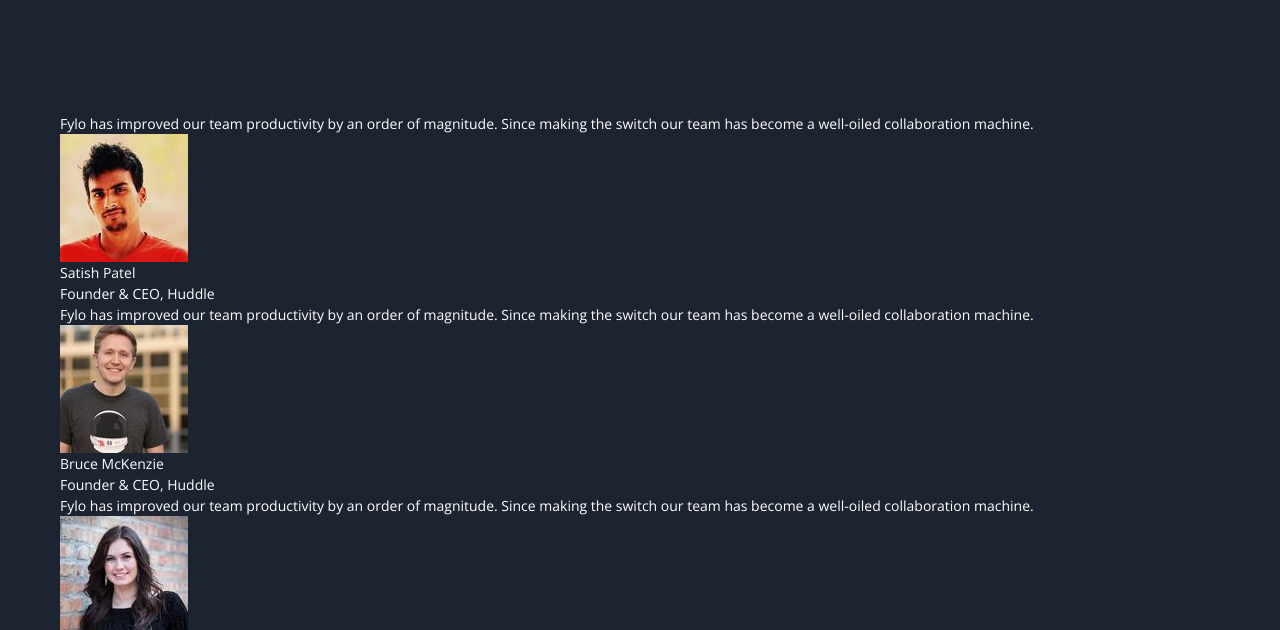
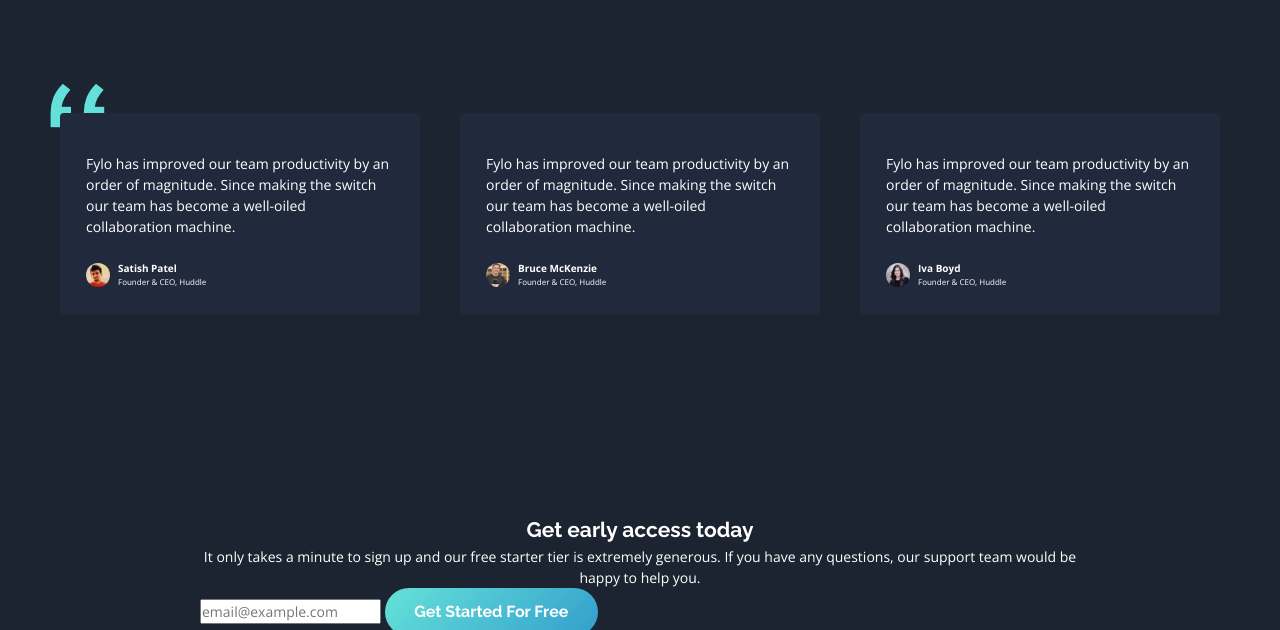
Before and after one commit to karolbanat/fylo-dark-theme-landing-page, a website: page index.html in a window 1280 px wide. Shown: the part 2350-2980 px from the top of the page. Drawn offline with nearby package versions, Linux system fonts and the light colour scheme.

Commit message:
Testimonials section

```diff
--- a/index.html
+++ b/index.html
@@ -108,13 +108,13 @@
       </section>
     </div>
 
-    <div class="container container--medium">
-      <section class="testimonials">
+    <div class="container container--medium" style="--padding-inline: 4.8rem">
+      <section class="testimonials-margin-bottom">
         <h2 class="visually-hidden">What others say about us</h2>
         <ul class="testimonials-grid">
           <!-- testimonial 1 -->
           <li>
-            <figure class="testimonial">
+            <figure class="testimonial testimonial--quotes">
               <blockquote class="testimonial__quote">
                 <p>Fylo has improved our team productivity by an order of magnitude. Since making the switch our team
                   has
--- a/src/sass/abstracts/_functions.scss
+++ /dev/null
@@ -1,13 +0,0 @@
-@use './variables';
-
-@function get-color($color, $shade) {
-	$color: map-get(
-		$map:
-			map-get(
-				$map: variables.$colors,
-				$key: $color,
-			),
-		$key: $shade,
-	);
-	@return $color;
-}
--- a/src/sass/abstracts/_variables.scss
+++ b/src/sass/abstracts/_variables.scss
@@ -27,7 +27,7 @@
 		100: 0.8rem,
 		200: 1rem,
 		225: 1rem,
-		250: 1rem,
+		250: 1.2rem,
 		300: 1.2rem,
 		400: 1.4rem,
 		450: 1.4rem,
--- a/src/sass/components/_button.scss
+++ b/src/sass/components/_button.scss
@@ -1,6 +1,7 @@
 .button {
 	display: inline-block;
 	padding: var(--button-padding-block, 1.225em) var(--button-padding-inline, 6em);
+	font-family: var(--ff-secondary);
 	font-size: var(--fz-450);
 	font-weight: var(--fw-700);
 	text-decoration: none;
--- a/src/sass/components/_index.scss
+++ b/src/sass/components/_index.scss
@@ -5,3 +5,4 @@
 @forward './button';
 @forward './feature-card';
 @forward './productive';
+@forward './testimonial';
--- /dev/null
+++ b/src/sass/components/_testimonial.scss
@@ -0,0 +1,58 @@
+@use '../abstracts/mixins' as mxn;
+
+.testimonial {
+	--padding: 2rem;
+	--padding-top: 2.4rem;
+	background-color: var(--clr-primary-400);
+	border-radius: var(--borr-100);
+	padding: var(--padding);
+	padding-top: var(--padding-top);
+	max-width: 40rem;
+	margin-inline: auto;
+	@include mxn.mq(medium) {
+		--padding: 2.6rem;
+		--padding-top: 4rem;
+	}
+
+	&__quote {
+		font-size: var(--fz-250);
+	}
+
+	&__footer {
+		display: flex;
+		align-items: center;
+		gap: 0.8rem;
+		margin-top: 1.6rem;
+		@include mxn.mq(medium) {
+			margin-top: 2.4rem;
+		}
+	}
+
+	&__avatar {
+		--size: 2.4rem;
+		width: 2.4rem;
+		aspect-ratio: 1;
+		object-fit: cover;
+		border-radius: 50%;
+	}
+
+	&__author {
+		font-size: var(--fz-200);
+		font-weight: var(--fw-700);
+	}
+
+	&__position {
+		font-size: var(--fz-100);
+	}
+
+	&--quotes {
+		position: relative;
+		&::before {
+			content: url('../../../dist/images/backgrounds/bg-quotes.png');
+			position: absolute;
+			top: -3rem;
+			left: -1rem;
+			z-index: -10;
+		}
+	}
+}
--- a/src/sass/layout/_grid.scss
+++ b/src/sass/layout/_grid.scss
@@ -19,3 +19,12 @@
 		}
 	}
 }
+
+.testimonials-grid {
+	display: grid;
+	gap: 2.4rem;
+	@include mxn.mq(medium) {
+		grid-template-columns: repeat(3, 1fr);
+		gap: 4rem;
+	}
+}
--- a/src/sass/utility/_margin.scss
+++ b/src/sass/utility/_margin.scss
@@ -1,3 +1,7 @@
 .section-margin-bottom {
 	margin-bottom: clamp(12rem, 20rem - 7.5vw, 16rem);
 }
+
+.testimonials-margin-bottom {
+	margin-bottom: clamp(16rem, 25vw, 20rem);
+}
```
Also changed, not shown: dist/css/main.min.css.
